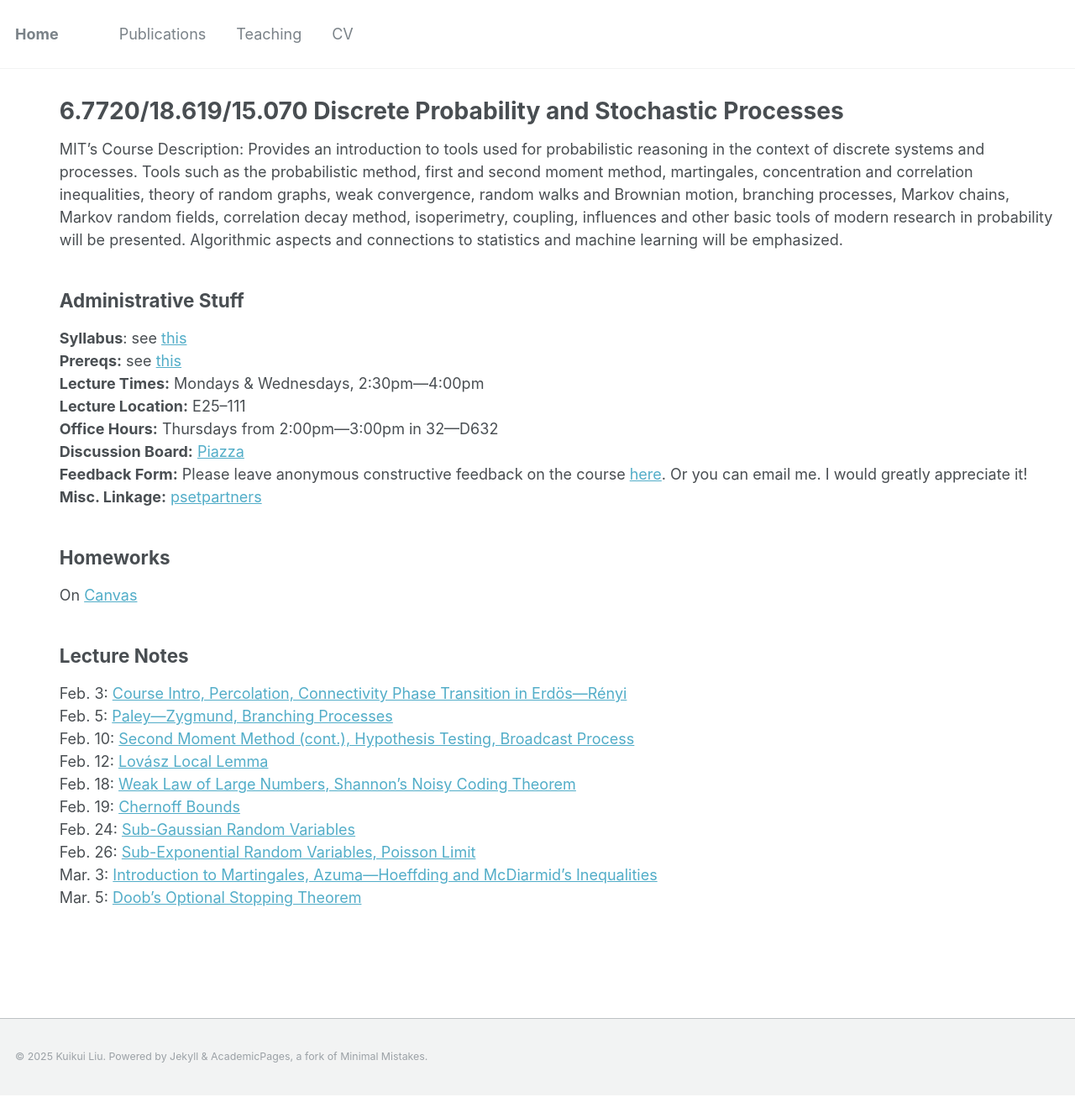
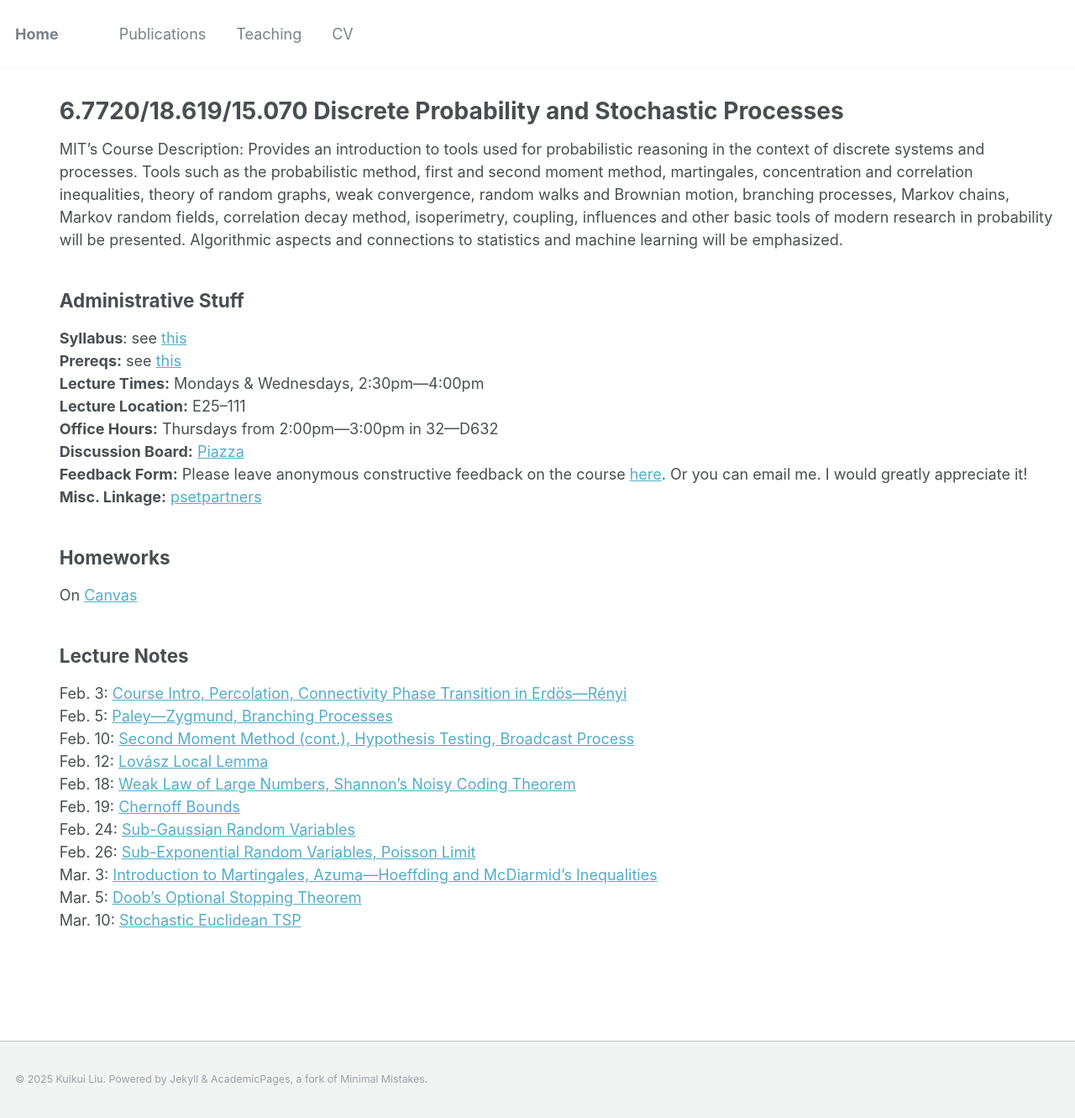
Before and after one commit to kuikuiliu/kuikuiliu.github.io, a Jekyll site: the page built from _teaching/sp2025-discrete-prob.md, in a window 1280 px wide. Shown: the whole page at 84% size. Built offline with Jekyll 4.4.1, drawn with Linux system fonts in a browser that asks for light colours; before the commit the page ends 1304 px from its top, so only the background shows below that.

Commit message:
sp2025 67720 lec11

```diff
--- a/_teaching/sp2025-discrete-prob.md
+++ b/_teaching/sp2025-discrete-prob.md
@@ -38,3 +38,4 @@ Feb. 24: [Sub-Gaussian Random Variables](/files/sp2025/67720-sp2025-lec7.pdf) <b
 Feb. 26: [Sub-Exponential Random Variables, Poisson Limit](/files/sp2025/67720-sp2025-lec8.pdf) <br />
 Mar. 3: [Introduction to Martingales, Azuma&mdash;Hoeffding and McDiarmid's Inequalities](/files/sp2025/67720-sp2025-lec9.pdf) <br />
 Mar. 5: [Doob's Optional Stopping Theorem](/files/sp2025/67720-sp2025-lec10.pdf) <br />
+Mar. 10: [Stochastic Euclidean TSP](/files/sp2025/67720-sp2025-lec11.pdf) <br />
```
Also changed, not shown: 8 other files.
